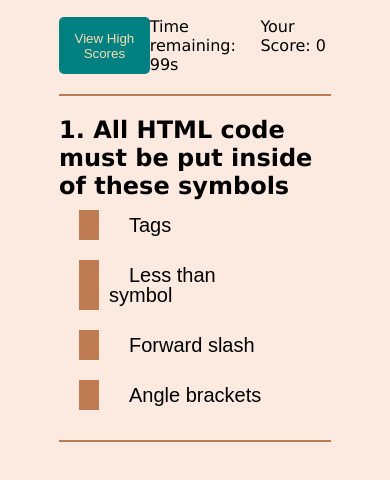
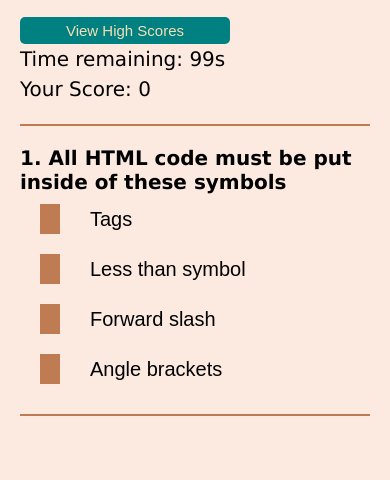
Before and after one commit to SophieQuan/code-quiz, a plain HTML site: page index.html in a window 390 px wide. Both pictures are taken after a click on the button "Start Quiz". Shown: the part 72-552 px from the top of the page. Drawn offline with Linux system fonts and the light colour scheme.

Commit message:
fix responsiveness

```diff
--- a/assets/css/style.css
+++ b/assets/css/style.css
@@ -95,6 +95,12 @@ span{
 }
 
 /* QUESTION PAGE*/
+.quizHeading{
+    font-size: 20px;
+}
+.viewHighScores{
+    font-size: 18px;
+}
 .question-content{
     background-color: yellow;
 }
@@ -265,6 +271,7 @@ td{
 
 }
 @media (max-width: 780px) {
+
     main{
         height: auto;
     }
@@ -278,10 +285,43 @@ td{
     .endQuiz-content button {
         margin: 10px 0;
     }
+    .page-content{
+        width: 100%;
+    }
+    .quizHeading{
+        flex-direction: column;
+        text-align: left;
+        line-height: 1.5;
+
+        justify-content: flex-end;
+    }
+    .question-heading{
+        font-size: 20px;
+    }
+    .viewHighScores{
+        width: 60%;
+        font-size: 15px;
+        padding: 5px;
+
+    }
+    table{
+        width: 100%;
+    }
 }
 @media (max-width: 280px){
     .endQuiz-content form,
     .endQuiz-content p{
         font-size: 15px;
     }
+    .viewHighScores{
+        width: 70%;
+        font-size: 15px;
+        padding: 5px;
+    }
+    .quizHeading{
+        font-size: 15px;
+    }
+    .page-content{
+        width: 100%;
+    }
 }
```
